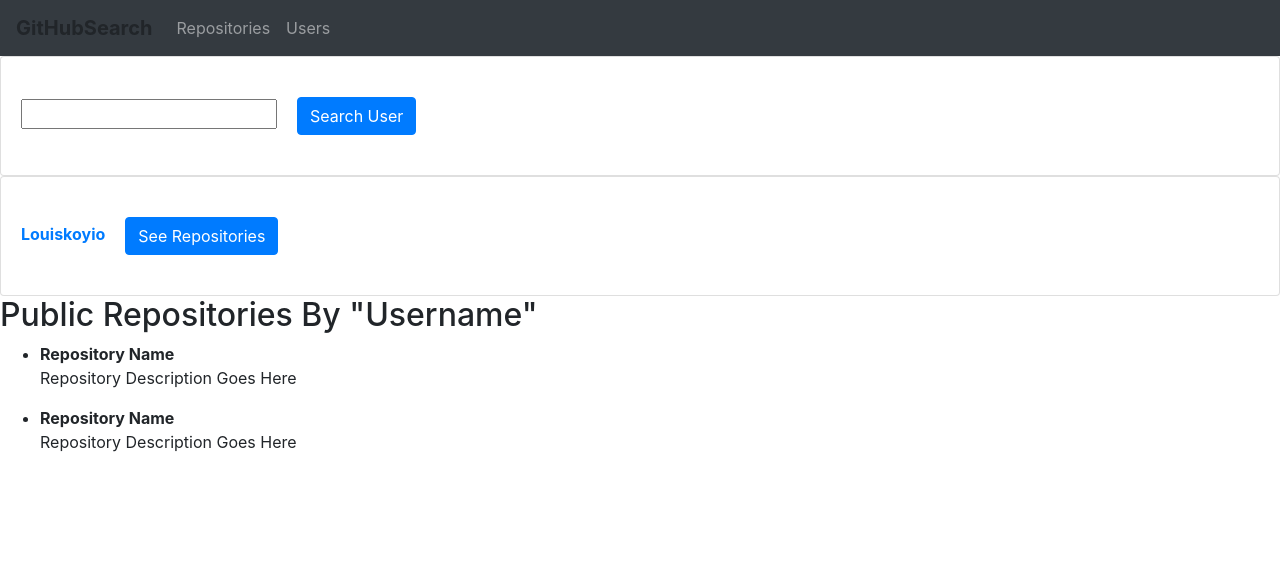
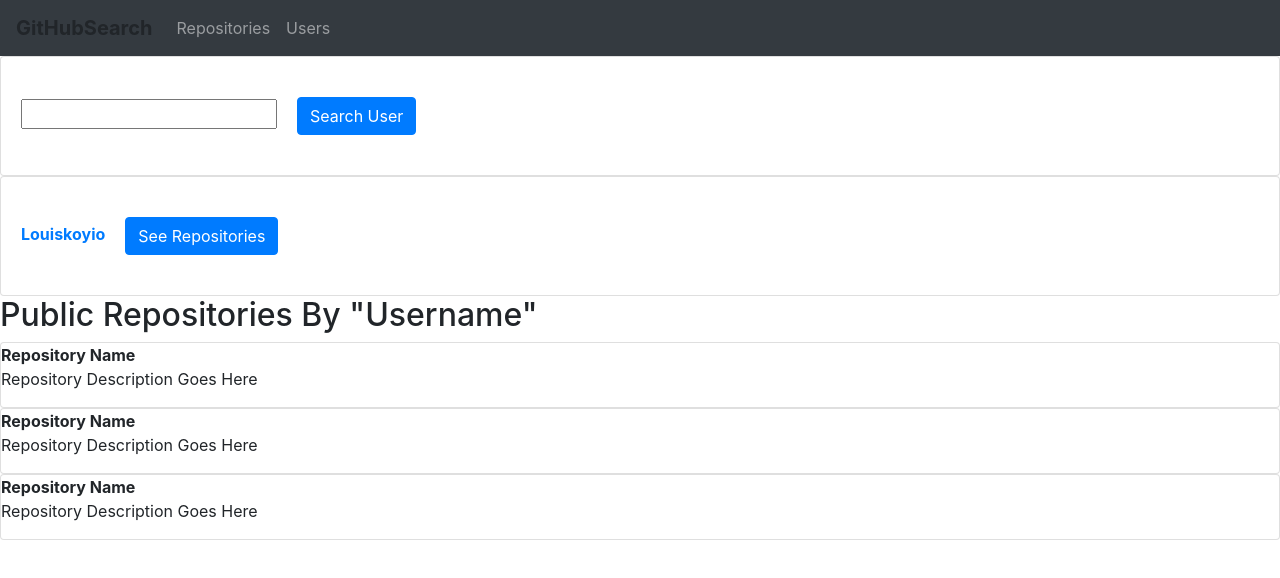
Before and after one commit to Louiskoyio/GitHubSearch, an Angular app: page /user-repo in a window 1280 px wide. Shown: the top 578 px of the page. Built offline with nearby package versions, Linux system fonts and the light colour scheme.

Commit message:
Prepared Front-End Data Presentation

```diff
--- a/src/app/user-repositories/user-repositories.component.html
+++ b/src/app/user-repositories/user-repositories.component.html
@@ -1,6 +1,5 @@
 <h2>Public Repositories By "Username"</h2>
-<ul>
-    <li><b>Repository Name</b><p>Repository Description Goes Here</p></li>
-    <li><b>Repository Name</b><p>Repository Description Goes Here</p></li>
 
-</ul>
+    <div class="card"><b>Repository Name</b><p>Repository Description Goes Here</p></div>
+    <div class="card"><b>Repository Name</b><p>Repository Description Goes Here</p></div>
+    <div class="card"><b>Repository Name</b><p>Repository Description Goes Here</p></div>
```
